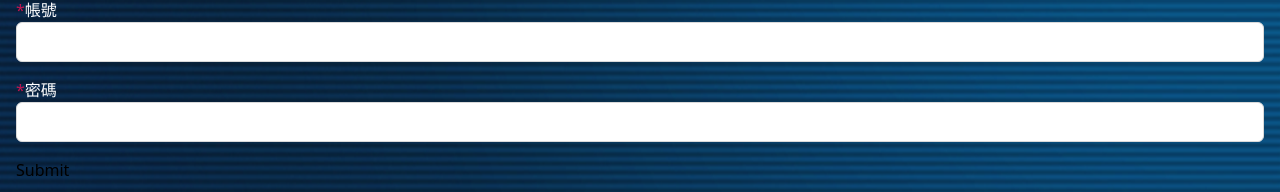
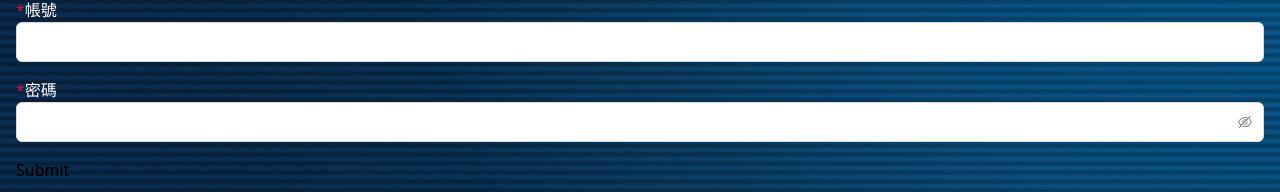
Before and after one commit to alnwangchi/wuwish, a Next.js app: page /login in a window 1280 px wide. Shown: the part 154-346 px from the top of the page. Built offline with nearby package versions, Linux system fonts and the light colour scheme.

Commit message:
feat: add password type to input component

```diff
--- a/src/app/login/page.tsx
+++ b/src/app/login/page.tsx
@@ -45,7 +45,7 @@ const Login = () => {
         <Controller
           control={control}
           name='password'
-          render={(props) => <InputField required label='密碼' {...props} />}
+          render={(props) => <InputField required label='密碼' {...props} type="password"/>}
         />
         <input type='submit' className='submitInput' />
       </form>
--- a/src/components/Input/Input.tsx
+++ b/src/components/Input/Input.tsx
@@ -1,12 +1,10 @@
-import React from 'react';
+import React, { useState } from 'react';
 import { Input } from 'antd';
 import { ReactFormProps } from '@/interface';
-
-const { TextArea } = Input;
-
+const { Password } = Input;
 enum InputType {
   Input = 'input',
-  Textarea = 'textarea',
+  Password = 'password'
 }
 
 interface InputFieldProps extends ReactFormProps {
@@ -24,21 +22,23 @@ const InputField = ({
   ...props
 }: InputFieldProps) => {
   const { field, formState } = props;
+  const [passwordVisible, setPasswordVisible] = useState(false);
+
   return (
-    <div className='mb-4'>
-      <label
-        className={`${required ? 'labelText-required' : ''} ${'labelText'}`}
-      >
-        {label}
-      </label>
-      {type === InputType.Textarea ? (
-        <TextArea rows={4} className='py-2' />
+    <div className="mb-4">
+      <label className={`${required ? 'labelText-required' : ''} ${'labelText'}`}>{label}</label>
+      {type === InputType.Password ? (
+        <Password
+          {...field}
+          className="py-2"
+          placeholder={placeholder}
+          visibilityToggle={{ visible: passwordVisible, onVisibleChange: setPasswordVisible }}
+        />
       ) : (
-          <Input {...field} className='py-2' placeholder={placeholder} />
+        <Input {...field} className="py-2" placeholder={placeholder} />
       )}
-      {formState?.errors?.[field.name] && (
-        <p className={'errorInput'}>{label}是必填欄位</p>
-      )}
+
+      {formState?.errors?.[field.name] && <p className={'errorInput'}>{label}是必填欄位</p>}
     </div>
   );
 };
```
